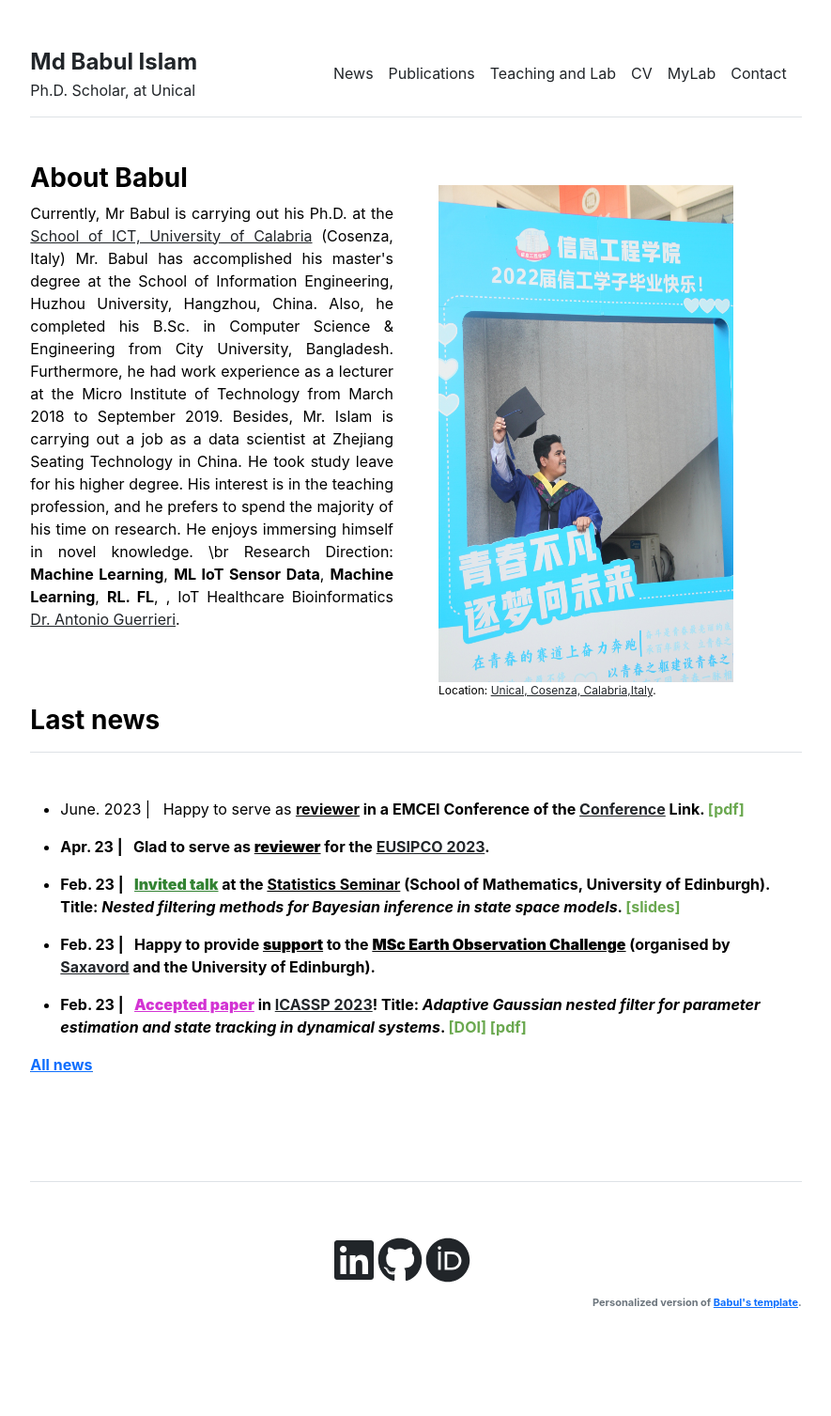
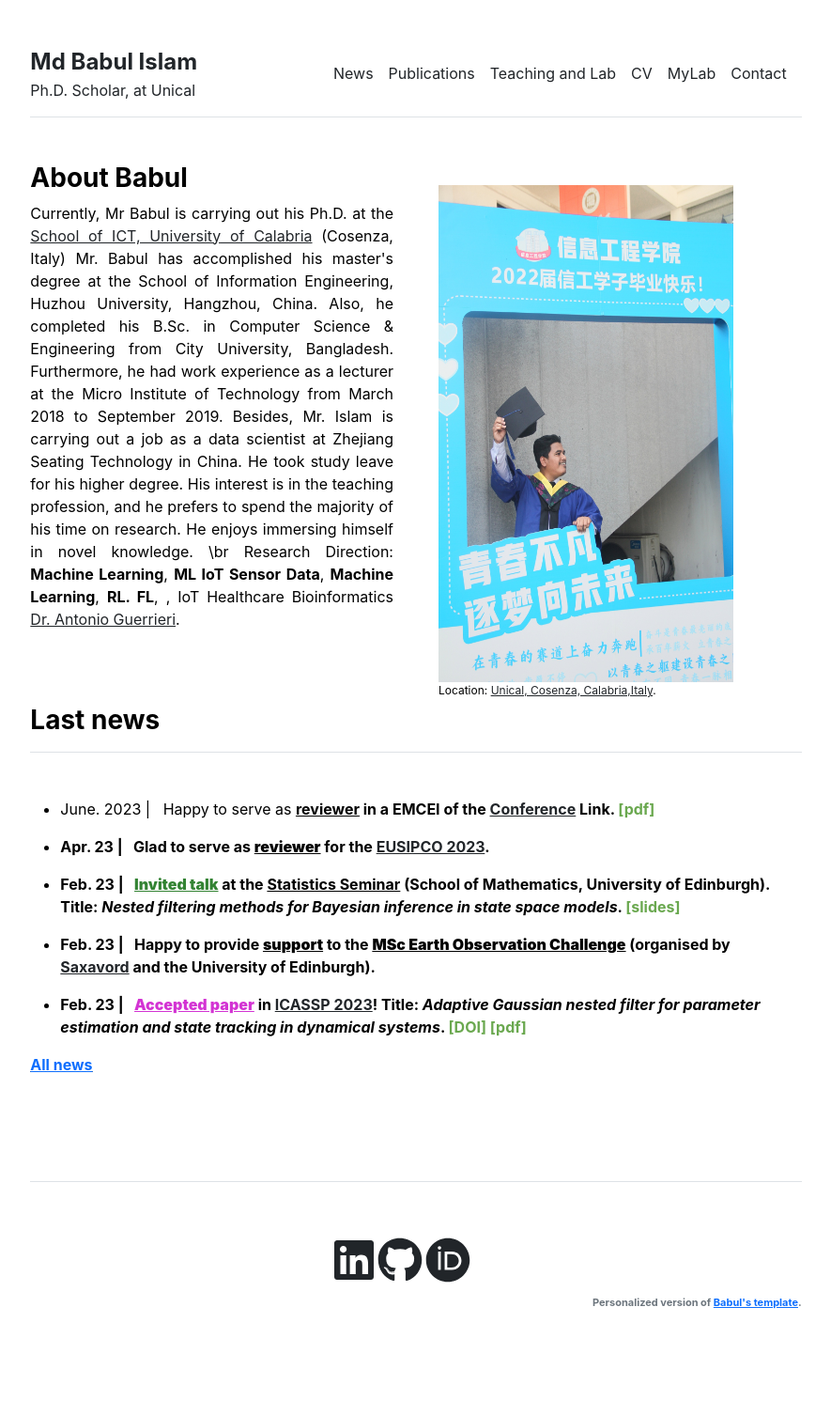
Before and after one commit to babulcseian/babulcseian.github.io, a Jekyll site: the page built from index.md, in a window 1280 px wide. Shown: the whole page at 94% size, without its empty margins (197-1082 px from the left). Built offline with Jekyll 4.4.1, drawn with Linux system fonts in a browser that asks for light colours; a style sheet for code colours, icons or effects is not loaded.

Commit message:
Update news.yml

```diff
--- a/_data/news.yml
+++ b/_data/news.yml
@@ -1,4 +1,4 @@
-- {message: 'June. 2023 | &nbsp; Happy to serve as <u><b>reviewer</u> in a EMCEI Conference of the <a class="other" href="http://emcei.net/">Conference</a> Link. <a class="paper" href="publications/papers/PerezVieites23_ICASSP.pdf">[pdf]</a>', last: '1'}
+- {message: 'June. 2023 | &nbsp; Happy to serve as <u><b>reviewer</u> in a EMCEI of the <a class="other" href="http://emcei.net/">Conference</a> Link. <a class="paper" href="publications/Certificate/Review%20Certificate%20EMCEI-23%20.pdf">[pdf]</a>', last: '1'}
 - {message: 'Apr. 23 | &nbsp; Glad to serve as <u><b>reviewer</b></u> for the <a class="other" href="https://eusipco2023.org/">EUSIPCO 2023</a>.', last: '1'}
 - {message: 'Feb. 23 | &nbsp; <b style="color:rgba(0,100,0,0.8);"><u>Invited talk</b></u> at the <u>Statistics Seminar</u> (School of Mathematics, University of Edinburgh). Title: <i>Nested filtering methods for Bayesian inference in state space models</i>. <a class="paper" href="publications/slides/202302_Slides_Statistics_Seminar LAST.pdf">[slides]</a>', last: '1'}
 - {message: 'Feb. 23 | &nbsp; Happy to provide <b><u>support</u></b> to the <u><b>MSc Earth Observation Challenge</b></u> (organised by <a class="other" href="https://saxavord.com/">Saxavord</a> and the University of Edinburgh).', last: '1'}
```
